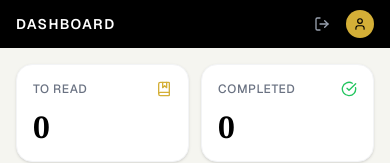
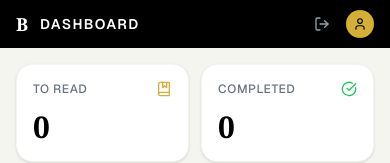
Before and after one commit to Helenhyshin/Bookmark, a Next.js app: page / in a window 390 px wide. Shown: the top 163 px of the page. Built offline with nearby package versions, Linux system fonts and the light colour scheme; no server answers.

Commit message:
claude: checkpoint 14:26:54 — /Users/david/Developer/Bookmark/components/layout/TopBar.tsx

```diff
--- a/components/layout/TopBar.tsx
+++ b/components/layout/TopBar.tsx
@@ -43,7 +43,10 @@ export default function TopBar() {
 
   return (
     <header className="h-12 bg-black text-white flex items-center justify-between px-4 md:pl-[76px] sticky top-0 z-30">
-      <h1 className="text-sm font-semibold tracking-widest uppercase">{title}</h1>
+      <div className="flex items-center gap-3">
+        <span className="text-white font-serif font-bold text-lg leading-none md:hidden">B</span>
+        <h1 className="text-sm font-semibold tracking-widest uppercase">{title}</h1>
+      </div>
       <div className="flex items-center gap-3">
         <button
           onClick={handleSignOut}
```
